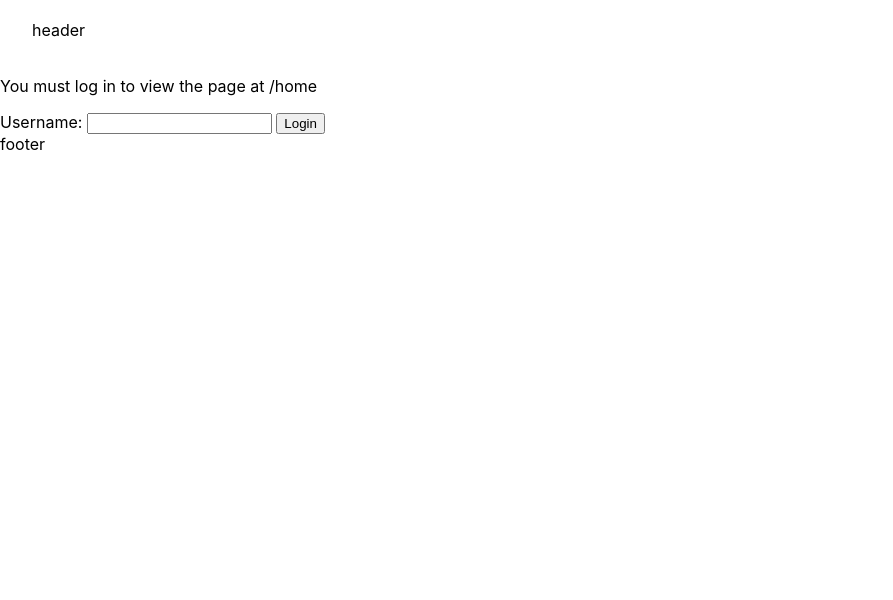
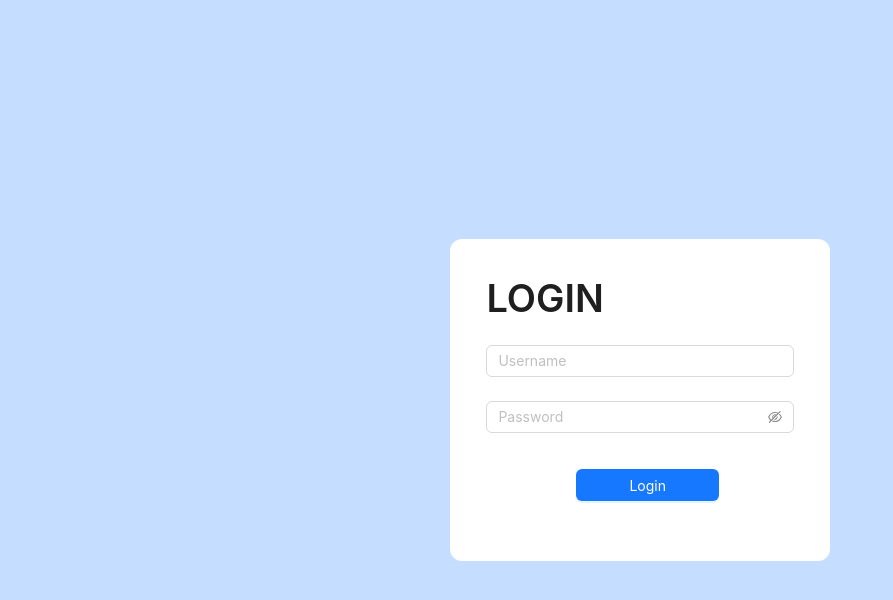
Before and after one commit to lanny-zhang/vite-react, a React (Vite) app: page /login in a window 1280 px wide. Shown: the top 600 px of the page, without its empty margins (0-893 px from the left). Built offline with nearby package versions, Linux system fonts and the light colour scheme.

Commit message:
增加登陆页面

```diff
--- a/src/hooks/auth.js
+++ b/src/hooks/auth.js
@@ -1,21 +1,48 @@
-import { useContext } from 'react'
+import { useContext, useState, useEffect } from 'react'
 import { ctx } from '@/context'
 
 const useAuth = () => {
   const {
     setIsLogin, isLogin, setUserInfo, userInfo,
   } = useContext(ctx)
+  const [loading, setIsLoading] = useState(true)
+
+  useEffect(() => {
+    if (isLogin === false) {
+      // 模拟请求
+      setTimeout(() => {
+        const login = localStorage.getItem('login')
+        setIsLoading(() => false)
+        if (login === 'true') {
+          setIsLogin(() => true)
+        }
+      }, 1000)
+    } else {
+      setIsLoading(false)
+    }
+  }, [])
 
   function signin(username, callback) {
-    setIsLogin(true)
-    setUserInfo({ name: username })
-    setTimeout(callback, 100) // fake async
+    setIsLoading(true)
+    setTimeout(() => {
+      const info = { name: username }
+      localStorage.setItem('login', 'true')
+      setIsLogin(() => true)
+      setIsLoading(() => false)
+      setUserInfo(() => info)
+      callback(info)
+    }, 1000) // fake async
   }
 
   function signout(callback) {
-    setIsLogin(false)
-    setUserInfo(null)
-    setTimeout(callback, 100)
+    setIsLoading(true)
+    setTimeout(() => {
+      localStorage.setItem('login', 'false')
+      setIsLoading(false)
+      setIsLogin(false)
+      setUserInfo(null)
+      callback()
+    }, 1000)
   }
 
   return {
@@ -23,6 +50,7 @@ const useAuth = () => {
     signout,
     isLogin,
     userInfo,
+    loading,
   }
 }
 
--- a/src/layouts/baseLayout/index.jsx
+++ b/src/layouts/baseLayout/index.jsx
@@ -8,13 +8,7 @@ const BaseLayout = () => {
 
   return (
     <div data-theme={theme} className={styles['base-layout-wrap']}>
-      <header>
-        <header>header</header>
-      </header>
-      <div>
-        <Outlet />
-      </div>
-      <footer>footer</footer>
+      <Outlet />
     </div>
   )
 }
--- a/src/layouts/baseLayout/index.module.less
+++ b/src/layouts/baseLayout/index.module.less
@@ -1,9 +1,4 @@
 .base-layout-wrap {
-  header {
-    display: flex;
-    align-items: center;
-    justify-content: space-between;
-    padding: 0 16px;
-    height: 60px;
-  }
+  height: 100%;
+  width: 100%;
 }
--- a/src/pages/Login/index.jsx
+++ b/src/pages/Login/index.jsx
@@ -1,21 +1,22 @@
 /* eslint-disable jsx-a11y/label-has-associated-control */
 import { useNavigate, useLocation } from 'react-router-dom'
+import React from 'react'
+import {
+  Button, Typography, Form, Input,
+} from 'antd'
 import useAuth from '@@/src/hooks/auth'
+import styles from './index.module.less'
 
 export default function Login() {
   const navigate = useNavigate()
   const location = useLocation()
+
   const auth = useAuth()
 
-  const from = location.state?.from?.pathname || '/home'
+  const from = location.state?.from?.pathname || '/'
 
-  function handleSubmit(event) {
-    event.preventDefault()
-
-    const formData = new FormData(event.currentTarget)
-    const username = formData.get('username')
-
-    auth.signin(username, () => {
+  function handleSubmit(values) {
+    auth.signin(values.username, () => {
       // Send them back to the page they tried to visit when they were
       // redirected to the login page. Use { replace: true } so we don't create
       // another entry in the history stack for the login page.  This means that
@@ -27,15 +28,74 @@ export default function Login() {
   }
 
   return (
-    <div>
-      <p>You must log in to view the page at {from}</p>
+    <div className={styles.login}>
+      <div className={styles['login-form']}>
+        <div className={styles['form-title']}>
+          <Typography.Title level={1} style={{ margin: 0 }}>
+            LOGIN
+          </Typography.Title>
+        </div>
+        <Form
+          name='basic'
+          colon={false}
+          requiredMark={false}
+          labelCol={{
+            span: 0,
+          }}
+          wrapperCol={{
+            span: 24,
+          }}
+          style={{
+            width: '100%',
+          }}
+          initialValues={{
+            remember: true,
+          }}
+          onFinish={handleSubmit}
+          autoComplete='off'
+        >
+          <Form.Item
+            label=''
+            name='username'
+            rules={[
+              {
+                required: true,
+                message: ' ',
+              },
+            ]}
+          >
+            <Input placeholder='Username' />
+          </Form.Item>
 
-      <form onSubmit={handleSubmit}>
-        <label>
-          Username: <input name='username' type='text' />
-        </label>{' '}
-        <button type='submit'>Login</button>
-      </form>
+          <Form.Item
+            label=''
+            name='password'
+            rules={[
+              {
+                required: true,
+                message: ' ',
+              },
+            ]}
+          >
+            <Input.Password placeholder='Password' />
+          </Form.Item>
+          <Form.Item
+            wrapperCol={{
+              offset: 7,
+              span: 16,
+            }}
+          >
+            <Button
+              loading={auth.loading}
+              style={{ width: '70%', marginTop: 12 }}
+              type='primary'
+              htmlType='submit'
+            >
+              Login
+            </Button>
+          </Form.Item>
+        </Form>
+      </div>
     </div>
   )
 }
--- /dev/null
+++ b/src/pages/Login/index.module.less
@@ -0,0 +1,26 @@
+.login {
+  height: 100%;
+  width: 100%;
+  display: flex;
+  justify-content: center;
+  align-items: center;
+  background-color: #c5ddff;
+  .login-form {
+    width: 24%;
+    min-width: 300px;
+    /* height: 300px; */
+    background: #fff;
+    display: flex;
+    border-radius: 12px;
+    justify-content: center;
+    flex-direction: column;
+    padding: 36px 36px;
+    align-items: center;
+    .form-title {
+        display: flex;
+        justify-content: flex-start;
+        width: 100%;
+        margin-bottom: 24px;
+    }
+  }
+}
--- a/src/pages/home/index.jsx
+++ b/src/pages/home/index.jsx
@@ -1,6 +1,6 @@
 import React, { useEffect } from 'react'
 import { useNavigate } from 'react-router-dom'
-import { Button, Card } from 'antd'
+import { Button } from 'antd'
 import { testRequest } from './services'
 import styles from './index.module.less'
 
--- a/src/router/RequireAuth.jsx
+++ b/src/router/RequireAuth.jsx
@@ -1,15 +1,16 @@
 import { useLocation, Navigate } from 'react-router-dom'
 import useAuth from '../hooks/auth'
+import LoadingPage from '../LoadingPage'
 
 export default function RequireAuth({ children }) {
   const auth = useAuth()
   const location = useLocation()
 
+  if (auth.loading) {
+    return <LoadingPage />
+  }
+
   if (!auth.isLogin) {
-    // Redirect them to the /login page, but save the current location they were
-    // trying to go to when they were redirected. This allows us to send them
-    // along to that page after they login, which is a nicer user experience
-    // than dropping them off on the home page.
     return <Navigate to='/login' state={{ from: location }} replace />
   }
 
--- a/src/router/index.jsx
+++ b/src/router/index.jsx
@@ -21,11 +21,11 @@ const router = createBrowserRouter([
   {
     path: '/*',
     element: (
-      // <RequireAuth>
-      <SiderLayout>
-        <TabLayout />
-      </SiderLayout>
-      // </RequireAuth>
+      <RequireAuth>
+        <SiderLayout>
+          <TabLayout />
+        </SiderLayout>
+      </RequireAuth>
     ),
     errorElement: <PageError />,
   },
--- a/src/router/routes.jsx
+++ b/src/router/routes.jsx
@@ -14,7 +14,7 @@ const routes = [
     title: 'Home',
     element: <Home />,
     hidenTab: true,
-    hidenSlider: false,
+    hidenSider: false,
   },
   {
     path: 'form',
@@ -30,16 +30,6 @@ const routes = [
         path: 'table/detail',
         element: <Detail />,
         title: '详情',
-      },
-      {
-        path: 'table/instance',
-        element: <Detail />,
-        title: '实例',
-        children: [{
-          path: 'instance/list',
-          element: <Detail />,
-          title: '实例',
-        }],
       },
     ],
   },
```
